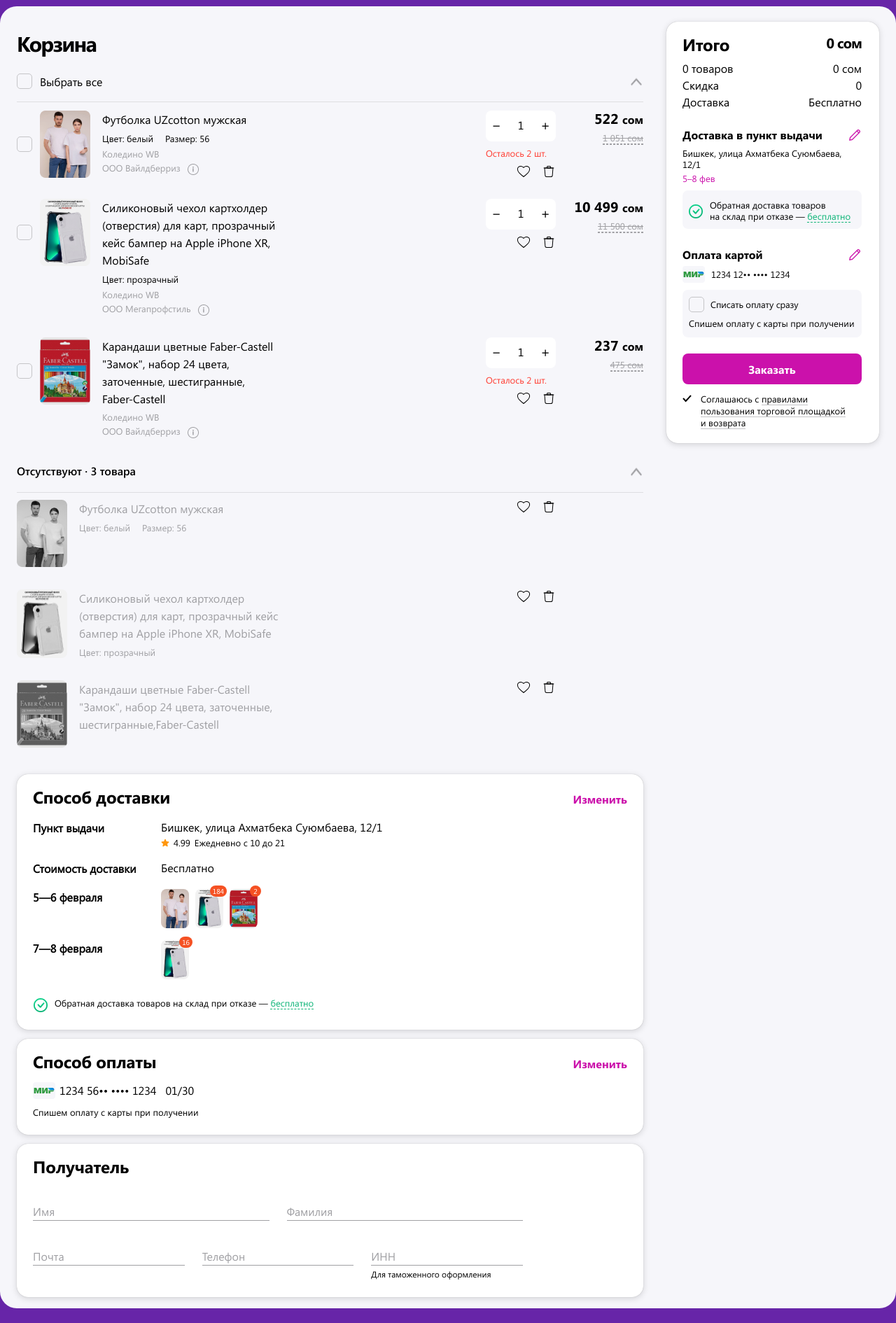
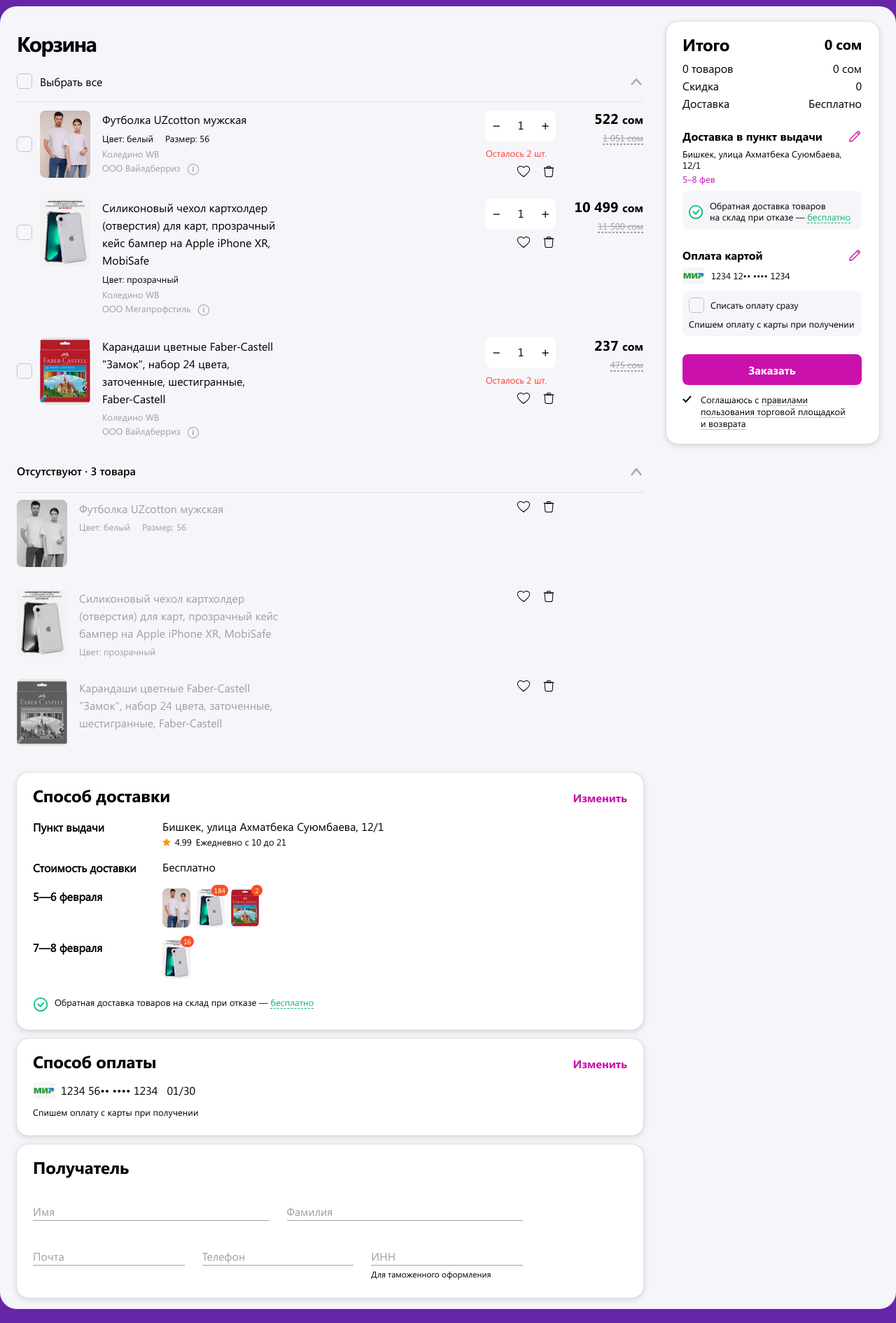
Before and after one commit to Vasilkrug/wb-cart, a website with bundled scripts: page index.html in a window 1280 px wide. Shown: the part 80-1970 px from the top of the page at 70% size. Built offline with nearby package versions, Linux system fonts and the light colour scheme.

Commit message:
change styles

```diff
--- a/js/data.js
+++ b/js/data.js
@@ -29,7 +29,7 @@
     },
     {
         id: 3,
-        name: 'Карандаши цветные Faber-Castell "Замок", набор 24 цвета, заточенные, шестигранные,<br>Faber-Castell',
+        name: 'Карандаши цветные Faber-Castell "Замок", набор 24 цвета, заточенные, шестигранные, <br>Faber-Castell',
         img: 'assets/images/pencils.png',
         missingImg:'assets/images/missing-pencils.png',
         characters: [],
--- a/styles/style.css
+++ b/styles/style.css
@@ -581,6 +581,7 @@
 
 .missing-item-text {
     max-width: 309px;
+    line-height: 15px;
 }
 
 .missing-item-text br {
@@ -597,7 +598,7 @@
     background-color: #FFF;
     box-shadow: 0px 2px 10px rgba(0, 0, 0, 0.15), 0px 0px 1px rgba(0, 0, 0, 0.3);
     border-radius: 16px;
-    padding: 19px 23px 24px 23px;
+    padding: 19px 23px 25px 23px;
 }
 
 @media (max-width: 480px) {
@@ -616,7 +617,7 @@
 .delivery-form {
     display: flex;
     flex-direction: column;
-    gap: 14px;
+    gap: 15px;
 }
 
 @media (max-width: 480px) {
@@ -653,7 +654,7 @@
 .basket-form-item {
     display: grid;
     grid-template-columns: 153px auto;
-    column-gap: 30px;
+    column-gap: 32px;
 }
 
 @media (max-width: 480px) {
@@ -683,10 +684,6 @@
     font-size: 13px;
     margin-top: 4px;
     line-height: 16px;
-}
-
-.point-of-issue-address {
-    font-size: 16px;
 }
 
 .basket-form-images {
@@ -732,7 +729,7 @@
 }
 
 .basket-form-pay-method img {
-    margin-right: 6px;
+    margin-right: 8px;
 }
 
 .pay-form {
@@ -807,9 +804,7 @@
 }
 
 .total-price {
-    letter-spacing: -0.04em;
     font-size: 20px;
-    line-height: 28px;
 }
 
 .total {
@@ -821,7 +816,7 @@
     width: 100%;
     display: flex;
     justify-content: space-between;
-    margin-bottom: 3px;
+    margin-bottom: 4px;
 }
 
 .total-sale-info span {
@@ -836,7 +831,7 @@
     display: flex;
     justify-content: space-between;
     align-items: center;
-    margin-bottom: 8px;
+    margin-bottom: 7px;
 }
 
 .change {
@@ -869,7 +864,6 @@
     display: flex;
     align-items: center;
     gap: 9px;
-    margin-top: -2px;
 }
 
 .address span {
@@ -976,7 +970,7 @@
 .checkbox-pay-block {
     margin-top: 10px;
     font-size: 14px;
-    padding: 10px 7px 12px 9px;
+    padding: 9px;
     background-color: #F6F6FA;
     border-radius: 8px;
     display: flex;
@@ -996,7 +990,7 @@
 }
 
 .confirm-pay {
-    margin-top: 23px;
+    margin-top: 26px;
     width: 100%;
 }
 
@@ -1231,12 +1225,17 @@
     color: #C5C5C8;
 }
 
+.form-wrapper {
+    display: flex;
+    flex-direction: column;
+}
+
 .form {
     max-width: 700px;
     display: flex;
     flex-direction: column;
     gap: 15px;
-    margin-top: 10px;
+    margin-top: 9px;
 }
 
 
```
